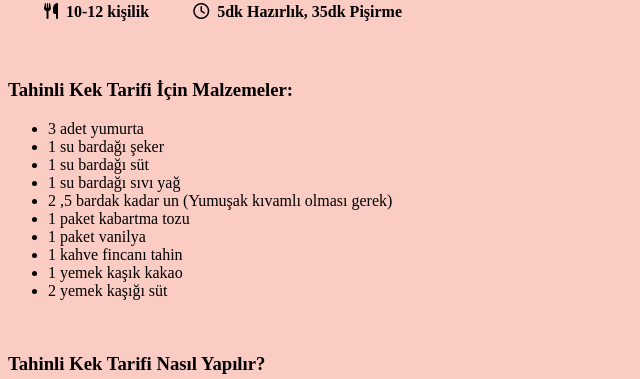
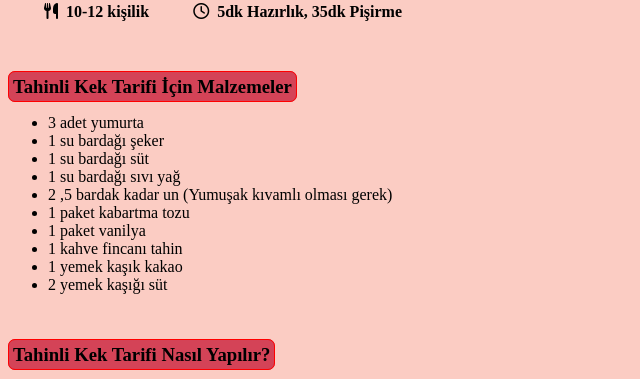
Before and after one commit to halil-akgun/05--HTML-Odev3, a plain HTML site: page index.html in a window 1280 px wide. Shown: the part 402-781 px from the top of the page, without its empty margins (0-640 px from the left). Drawn offline with Linux system fonts and the light colour scheme.

Commit message:
style ekleme

```diff
--- a/index.html
+++ b/index.html
@@ -32,7 +32,9 @@
 
     <br>
     <p>
-    <h3>Tahinli Kek Tarifi İçin Malzemeler:</h3>
+    <h3
+        style="background-color: rgba(196, 10, 41, 0.697); display:inline; border: 0.5px solid red; border-radius:7px; padding: 4px;">
+        Tahinli Kek Tarifi İçin Malzemeler</h3>
     <ul>
         <li>3 adet yumurta</li>
         <li>1 su bardağı şeker</li>
@@ -48,7 +50,9 @@
     </p>
     <br>
     <p>
-    <h3>Tahinli Kek Tarifi Nasıl Yapılır?</h3>
+    <h3
+        style="background-color: rgba(196, 10, 41, 0.697); display:inline; border: 0.5px solid red; border-radius:7px; padding: 4px;">
+        Tahinli Kek Tarifi Nasıl Yapılır?</h3>
     <ol>
         <li>Yumurta şekeri iyice eriyip köpürtene kadar çırpalım.</li>
         <li>Daha sonra süt ve sıvı yağ ekleyelim bir miktar çırptıktan sonra un kabartma tozu vanilya
```
